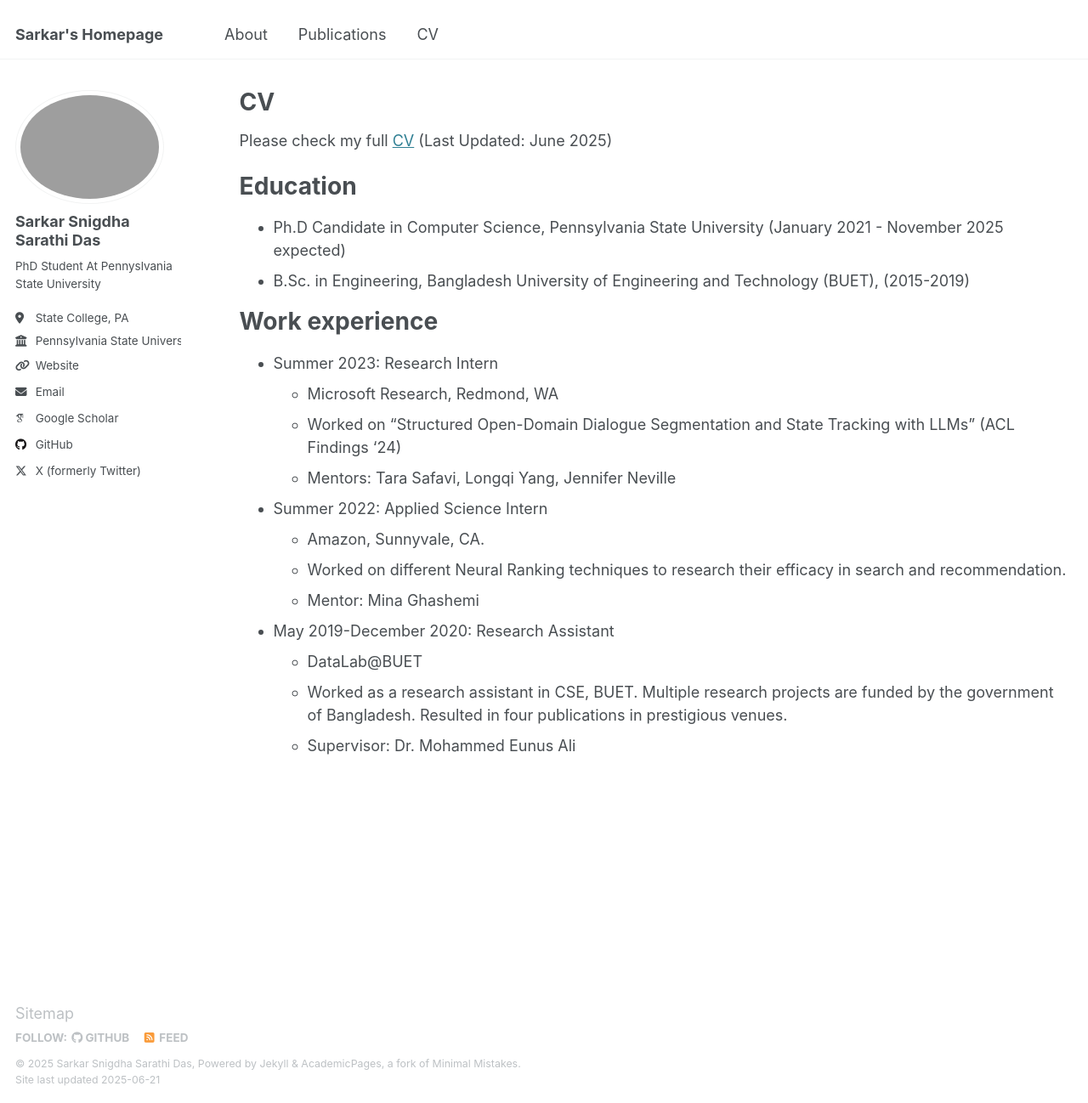
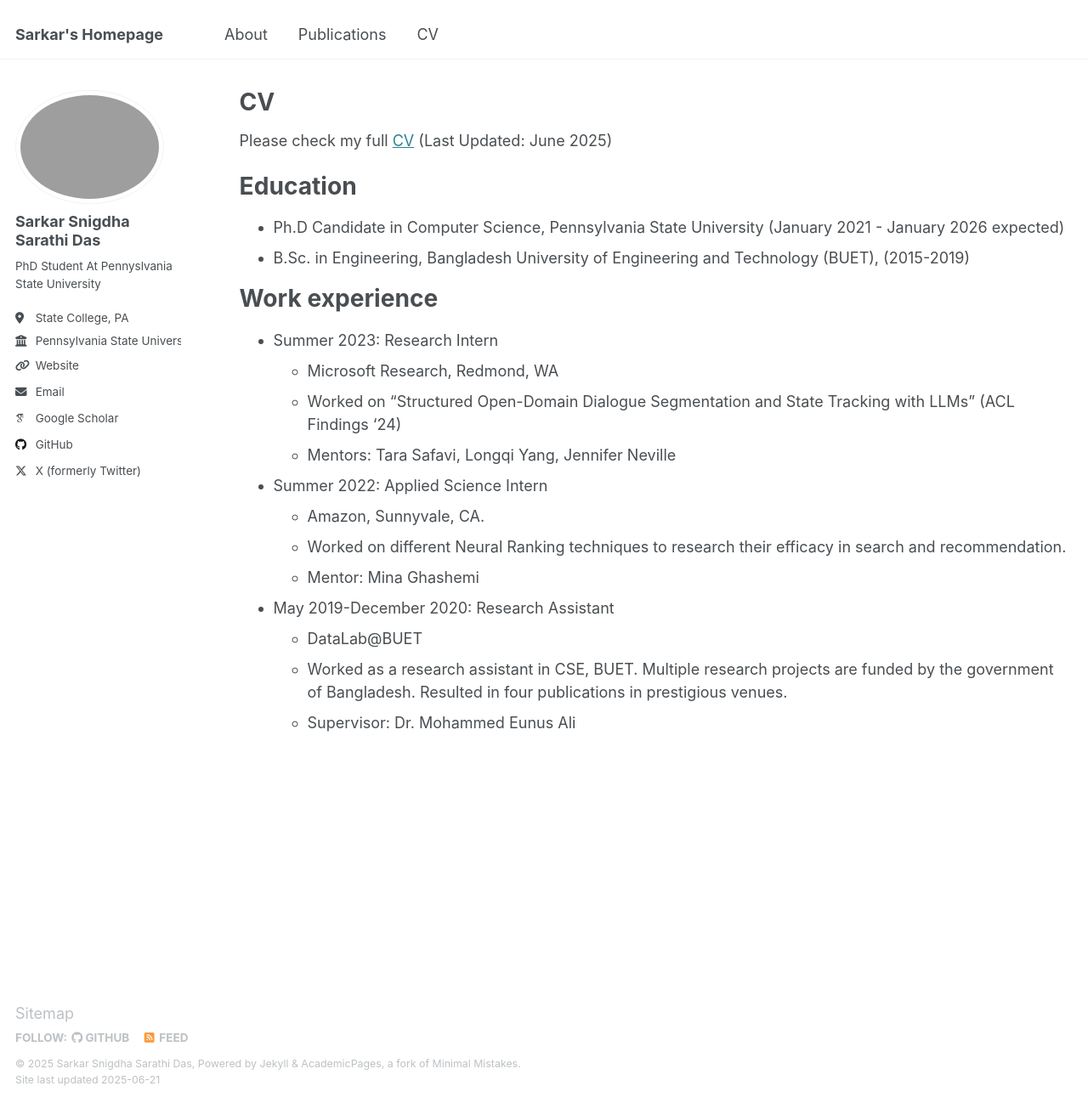
Before and after one commit to Sarathismg/sarathismg.github.io, a Jekyll site: the page built from _pages/cv.md, in a window 1280 px wide and 1298 px high. Shown: the whole window at 85% size. Built offline with Jekyll 4.4.1, drawn with Linux system fonts in a browser that asks for light colours; some web fonts are replaced.

Commit message:
Update cv.md

```diff
--- a/_pages/cv.md
+++ b/_pages/cv.md
@@ -11,7 +11,7 @@ Please check my full [CV](/files/CV_Sarkar_July_2025.pdf) (Last Updated: June 20
 
 Education
 ======
-* Ph.D Candidate in Computer Science, Pennsylvania State University (January 2021 - November 2025 expected)
+* Ph.D Candidate in Computer Science, Pennsylvania State University (January 2021 - January 2026 expected)
 * B.Sc. in Engineering, Bangladesh University of Engineering and Technology (BUET), (2015-2019)
 
 Work experience
```
